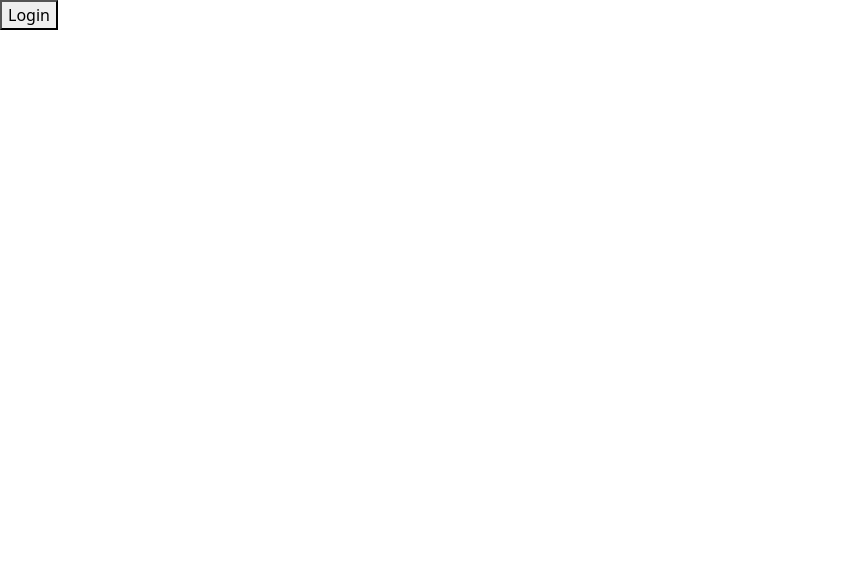
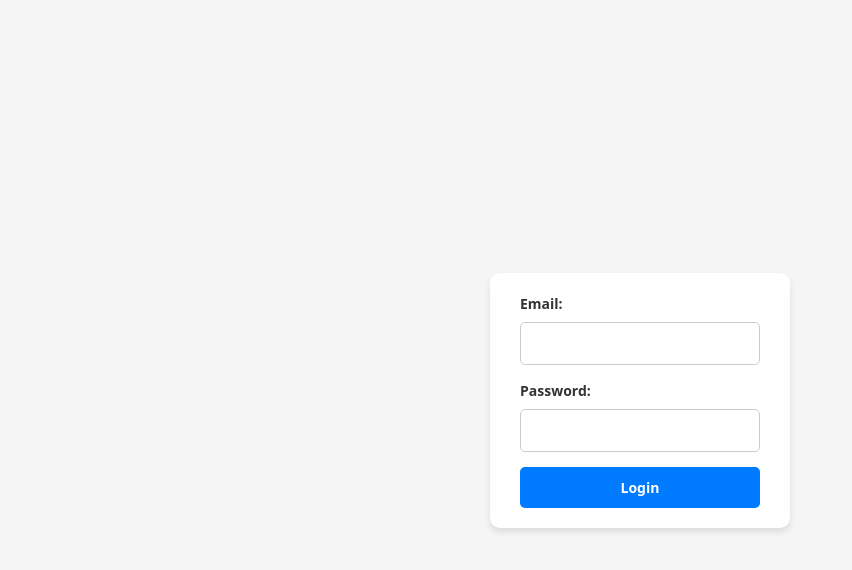
Before and after one commit to jettimahesh/my-app, an Angular app: page / in a window 1280 px wide. Shown: the top 570 px of the page, without its empty margins (0-852 px from the left). Built offline with nearby package versions, Linux system fonts and the light colour scheme.

Commit message:
reactive login page with validators

```diff
--- a/src/app/login/login.component.css
+++ b/src/app/login/login.component.css
@@ -0,0 +1,61 @@
+/* Center the parent container */
+.parent {
+    display: flex;
+    justify-content: center;
+    align-items: center;
+    height: 100vh;
+    background-color: #f5f5f5; /* Light gray background */
+  }
+
+  /* Style the form */
+  form {
+    background-color: #ffffff; /* White background for the form */
+    padding: 20px 30px;
+    border-radius: 10px;
+    box-shadow: 0px 4px 6px rgba(0, 0, 0, 0.1);
+    width: 300px;
+  }
+
+  /* Label styling */
+  label {
+    display: block;
+    font-size: 14px;
+    font-weight: bold;
+    color: #333333;
+    margin-bottom: 8px;
+  }
+
+  /* Input styling */
+  input {
+    width: 100%;
+    padding: 10px;
+    margin-bottom: 15px;
+    border: 1px solid #cccccc;
+    border-radius: 5px;
+    font-size: 14px;
+  }
+
+  /* Input focus styling */
+  input:focus {
+    border-color: #007bff;
+    outline: none;
+    box-shadow: 0px 0px 4px rgba(0, 123, 255, 0.5);
+  }
+
+  /* Button styling */
+  button {
+    width: 100%;
+    padding: 10px;
+    background-color: #007bff;
+    color: #ffffff;
+    font-size: 14px;
+    font-weight: bold;
+    border: none;
+    border-radius: 5px;
+    cursor: pointer;
+  }
+
+  /* Button hover effect */
+  button:hover {
+    background-color: #0056b3;
+  }
--- a/src/app/login/login.component.html
+++ b/src/app/login/login.component.html
@@ -1 +1,13 @@
-<button routerLink="/dashboard">Login</button>
+<div class="parent">
+    <form [formGroup]="loginFrom">
+        <label for="">Email:</label>
+        <input type="email">
+        <br>
+
+        <label for="">Password:</label>
+        <input type="password">
+        <br>
+
+        <button (click)="login()">Login</button>
+    </form>
+</div>
--- a/src/app/login/login.component.ts
+++ b/src/app/login/login.component.ts
@@ -1,4 +1,5 @@
 import { Component } from '@angular/core';
+import { FormControl, FormGroup } from '@angular/forms';
 
 @Component({
   selector: 'app-login',
@@ -7,4 +8,12 @@ import { Component } from '@angular/core';
 })
 export class LoginComponent {
 
+public loginFrom:FormGroup = new FormGroup({
+  email:new FormControl(),
+  password:new FormControl(),
+})
+
+login(){
+  console.log(this.loginFrom)
 }
+}
```
